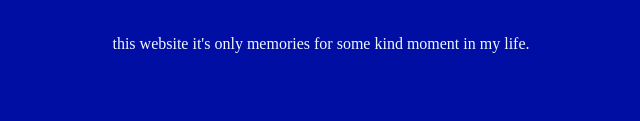
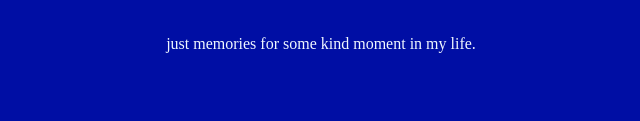
Before and after one commit to wildpingu/joinbluearth, a plain HTML site: page me.html in a window 1280 px wide. Shown: the part 403-524 px from the top of the page, without its empty margins (319-959 px from the left). Drawn offline with Linux system fonts and the light colour scheme.

Commit message:
Update me.html

```diff
--- a/me.html
+++ b/me.html
@@ -11,7 +11,7 @@
             <img src="images/jo.png" height="200" width="200" alt="jo">
             <br>
             <br>
-            <P>this website it's only memories for some kind moment in my life.</P>
+            <P>just memories for some kind moment in my life.</P>
             <br>
             <br>
             <p class="shejiaomeiti"> <a href="https://www.instagram.com/josviewfinder/"> instagram:@josviewfinder</a>                   </p>
```
